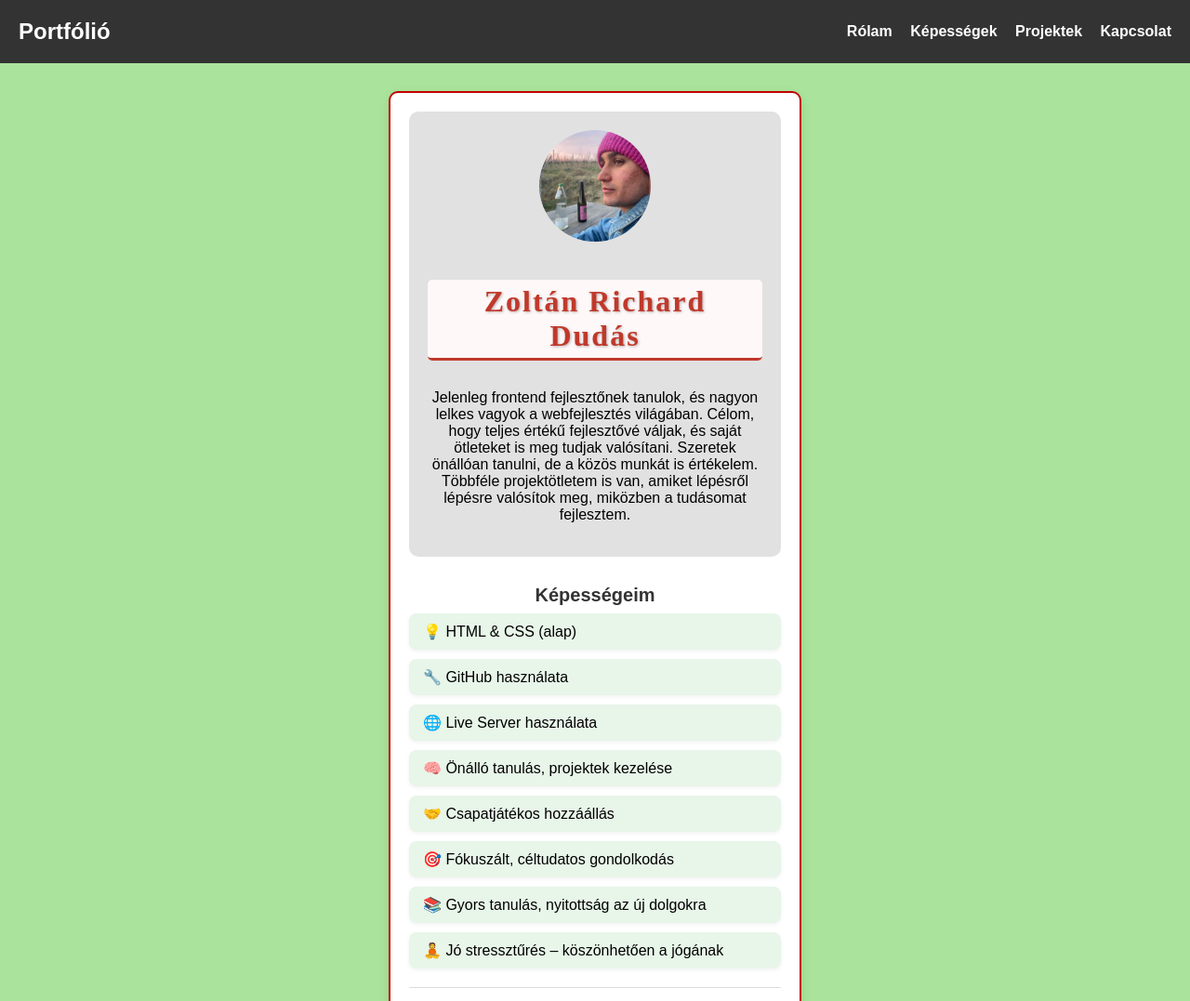
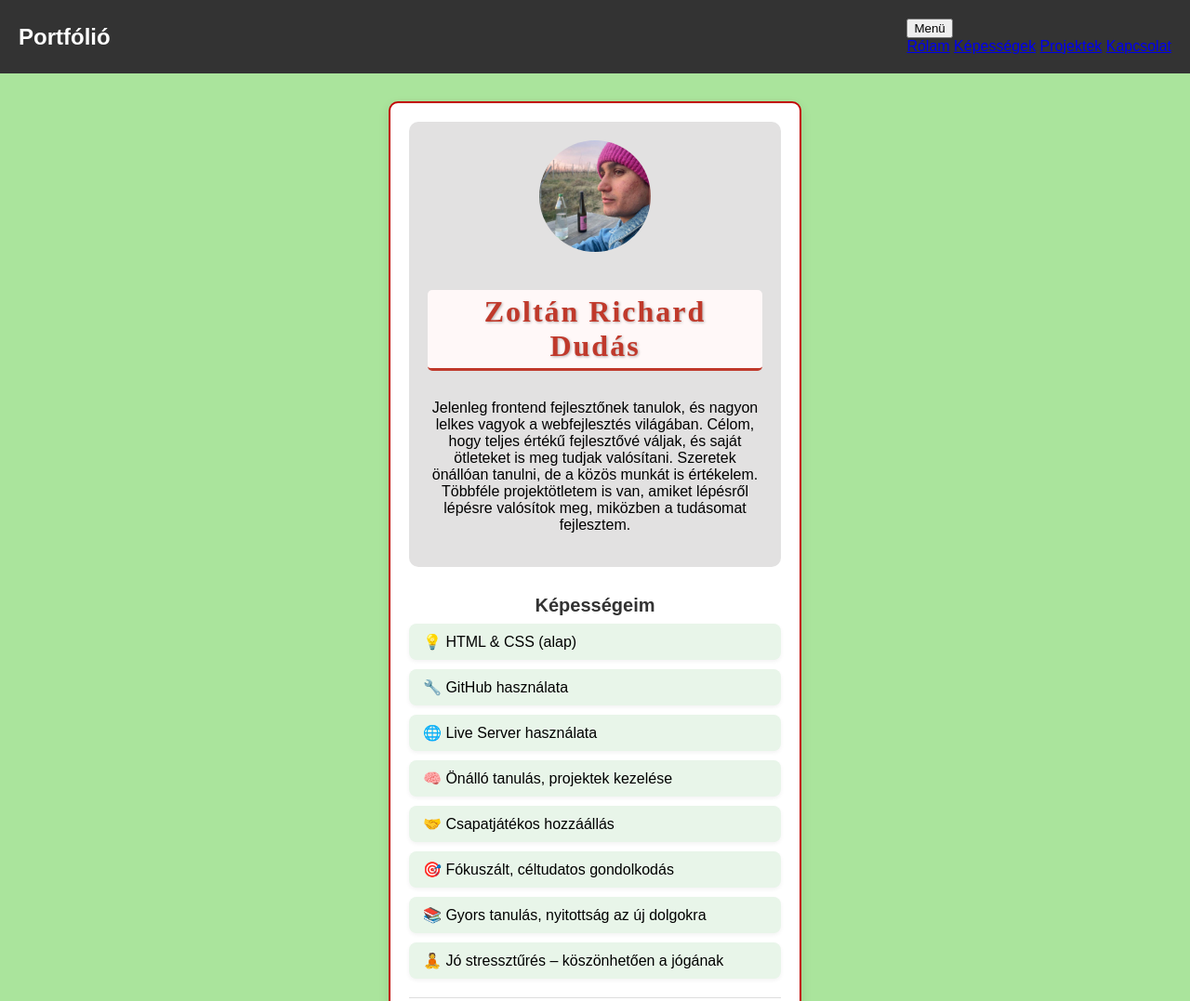
Before and after one commit to Dudee0413/portfoliom, a plain HTML site: page index.html in a window 1280 px wide. Shown: the top 1077 px of the page at 93% size. Drawn offline with Linux system fonts and the light colour scheme.

Commit message:
Update index.html

```diff
--- a/index.html
+++ b/index.html
@@ -11,13 +11,18 @@
     <!-- ====== Oldal fő fejléc: Portfólió cím és menügombok ====== -->
     <header class="site-header">
         <h2>Portfólió</h2>
-        <nav>
-          <!-- Menüpontok, amelyek később adott szakaszokra ugranak -->
-          <a href="#about">Rólam</a>
-          <a href="#skills">Képességek</a>
-          <a href="#projects">Projektek</a>
-          <a href="#contact">Kapcsolat</a>
-        </nav>
+
+        <!-- Menü alapja  -->
+        <div class="dropdown">
+            <button class="dropdown-btn" onclick="toggleMenu()">Menü</button>
+            <div class="dropdown-content" id="dropdown-menu" >
+                <!-- Menüpontok, amelyek később adott szakaszokra ugranak -->
+                <a href="#about">Rólam</a>
+                <a href="#skills">Képességek</a>
+                <a href="#projects">Projektek</a>
+                <a href="#contact">Kapcsolat</a>
+            </div>
+        </div>
     </header>
 
     <!-- ====== A névjegykártya tartalom dobozban (fehér blokk) ====== -->
@@ -81,5 +86,13 @@
         <p>📞 +36 703419904</p>
         <p>© 2025 Zoltán Richard Dudás – Minden jog fenntartva.</p>
     </footer>
+
+    <script>
+        function toggleMenu() {
+          const menu = document.getElementById("dropdown-menu");
+          menu.style.display = menu.style.display === "block" ? "none" : "block";
+        }
+      </script>
+
 </body>
 </html>
```
